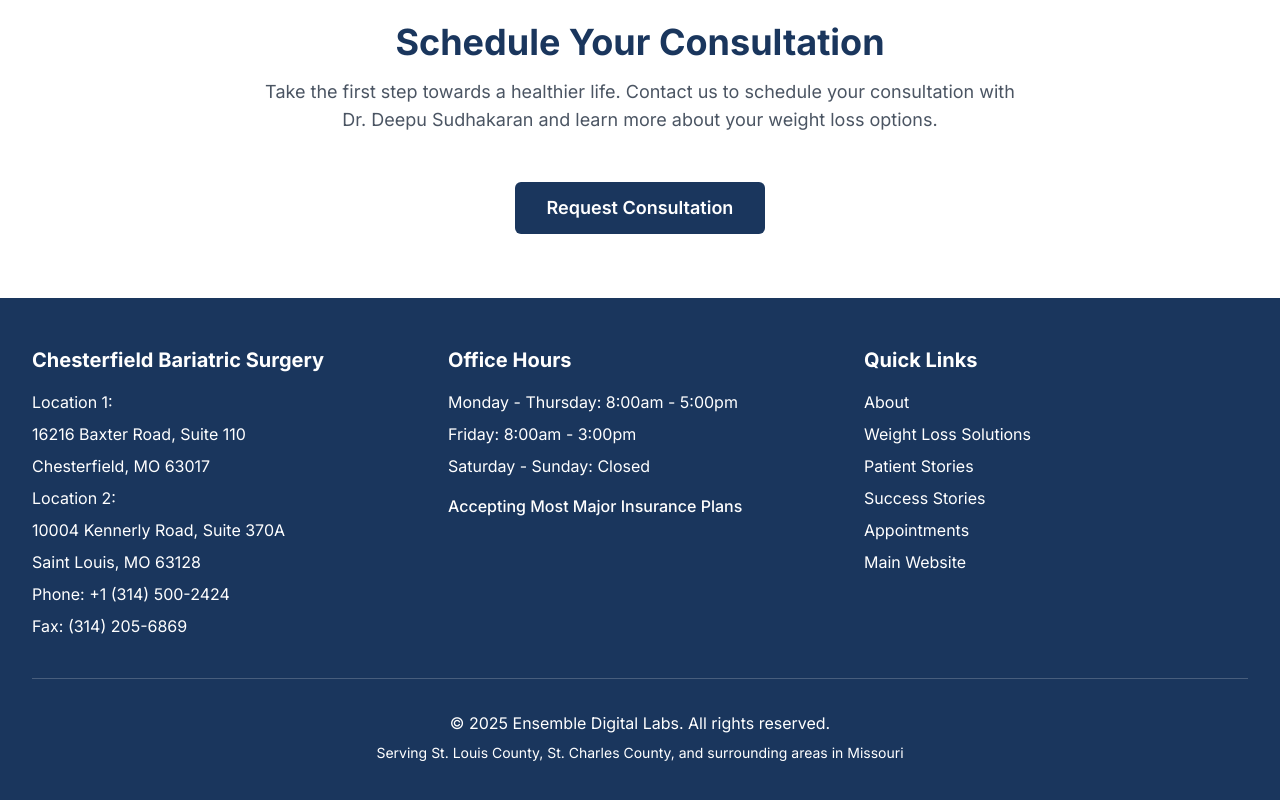
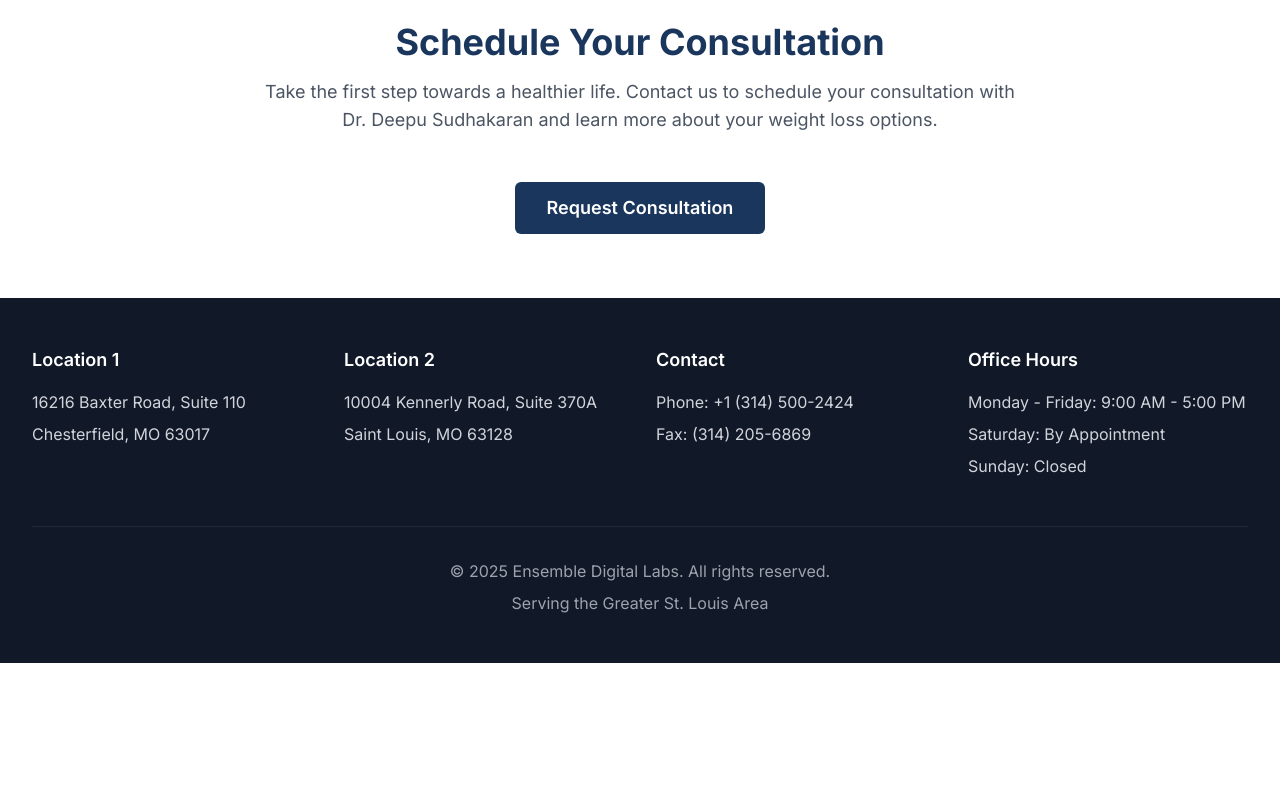
Before and after one commit to GANESH257/CBS-Landing-Page-new, a Next.js app: page / in a window 1280 px wide. Shown: the part 4831-5631 px from the top of the page. After the commit the page ends 5494 px from the top, so only its background shows below. Built offline with nearby package versions, Linux system fonts and the light colour scheme.

Commit message:
Update footer layout to 4 columns with contact information

```diff
--- a/app/components/Footer.jsx
+++ b/app/components/Footer.jsx
@@ -1,44 +1,52 @@
 export default function Footer() {
   return (
-    <footer id="contact" className="bg-primary text-white py-12">
-      <div className="container">
-        <div className="grid grid-cols-1 md:grid-cols-3 gap-8">
+    <footer className="bg-gray-900 text-white">
+      <div className="container py-12">
+        <div className="grid grid-cols-1 md:grid-cols-4 gap-8">
+          {/* Location 1 */}
           <div>
-            <h3 className="text-xl font-bold mb-4">Chesterfield Bariatric Surgery</h3>
-            <p className="mb-2">Location 1:</p>
-            <p className="mb-2">16216 Baxter Road, Suite 110</p>
-            <p className="mb-2">Chesterfield, MO 63017</p>
-            <p className="mb-2 mt-2">Location 2:</p>
-            <p className="mb-2">10004 Kennerly Road, Suite 370A</p>
-            <p className="mb-2">Saint Louis, MO 63128</p>
-            <p className="mb-2">Phone: +1 (314) 500-2424</p>
-            <p className="mb-2">Fax: (314) 205-6869</p>
+            <h3 className="text-lg font-semibold mb-4">Location 1</h3>
+            <div className="space-y-2">
+              <p className="text-gray-300">16216 Baxter Road, Suite 110</p>
+              <p className="text-gray-300">Chesterfield, MO 63017</p>
+            </div>
           </div>
 
+          {/* Location 2 */}
           <div>
-            <h3 className="text-xl font-bold mb-4">Office Hours</h3>
-            <p className="mb-2">Monday - Thursday: 8:00am - 5:00pm</p>
-            <p className="mb-2">Friday: 8:00am - 3:00pm</p>
-            <p className="mb-2">Saturday - Sunday: Closed</p>
-            <p className="mb-2 mt-4 font-medium">Accepting Most Major Insurance Plans</p>
+            <h3 className="text-lg font-semibold mb-4">Location 2</h3>
+            <div className="space-y-2">
+              <p className="text-gray-300">10004 Kennerly Road, Suite 370A</p>
+              <p className="text-gray-300">Saint Louis, MO 63128</p>
+            </div>
           </div>
 
+          {/* Contact */}
           <div>
-            <h3 className="text-xl font-bold mb-4">Quick Links</h3>
-            <ul className="space-y-2">
-              <li><a href="#about" className="hover:text-accent transition-colors">About</a></li>
-              <li><a href="#services" className="hover:text-accent transition-colors">Weight Loss Solutions</a></li>
-              <li><a href="#testimonials" className="hover:text-accent transition-colors">Patient Stories</a></li>
-              <li><a href="#success-stories" className="hover:text-accent transition-colors">Success Stories</a></li>
-              <li><a href="#appointment" className="hover:text-accent transition-colors">Appointments</a></li>
-              <li><a href="https://cbsurgery.com" className="hover:text-accent transition-colors">Main Website</a></li>
-            </ul>
+            <h3 className="text-lg font-semibold mb-4">Contact</h3>
+            <div className="space-y-2">
+              <p className="text-gray-300">Phone: +1 (314) 500-2424</p>
+              <p className="text-gray-300">Fax: (314) 205-6869</p>
+            </div>
+          </div>
+
+          {/* Office Hours */}
+          <div>
+            <h3 className="text-lg font-semibold mb-4">Office Hours</h3>
+            <div className="space-y-2">
+              <p className="text-gray-300">Monday - Friday: 9:00 AM - 5:00 PM</p>
+              <p className="text-gray-300">Saturday: By Appointment</p>
+              <p className="text-gray-300">Sunday: Closed</p>
+            </div>
           </div>
         </div>
 
-        <div className="border-t border-white border-opacity-20 mt-8 pt-8 text-center">
-          <p>&copy; 2025 Ensemble Digital Labs. All rights reserved.</p>
-          <p className="mt-2 text-sm">Serving St. Louis County, St. Charles County, and surrounding areas in Missouri</p>
+        {/* Bottom Section */}
+        <div className="mt-12 pt-8 border-t border-gray-800">
+          <div className="text-center text-gray-400">
+            <p>&copy; 2025 Ensemble Digital Labs. All rights reserved.</p>
+            <p className="mt-2">Serving the Greater St. Louis Area</p>
+          </div>
         </div>
       </div>
     </footer>
```
